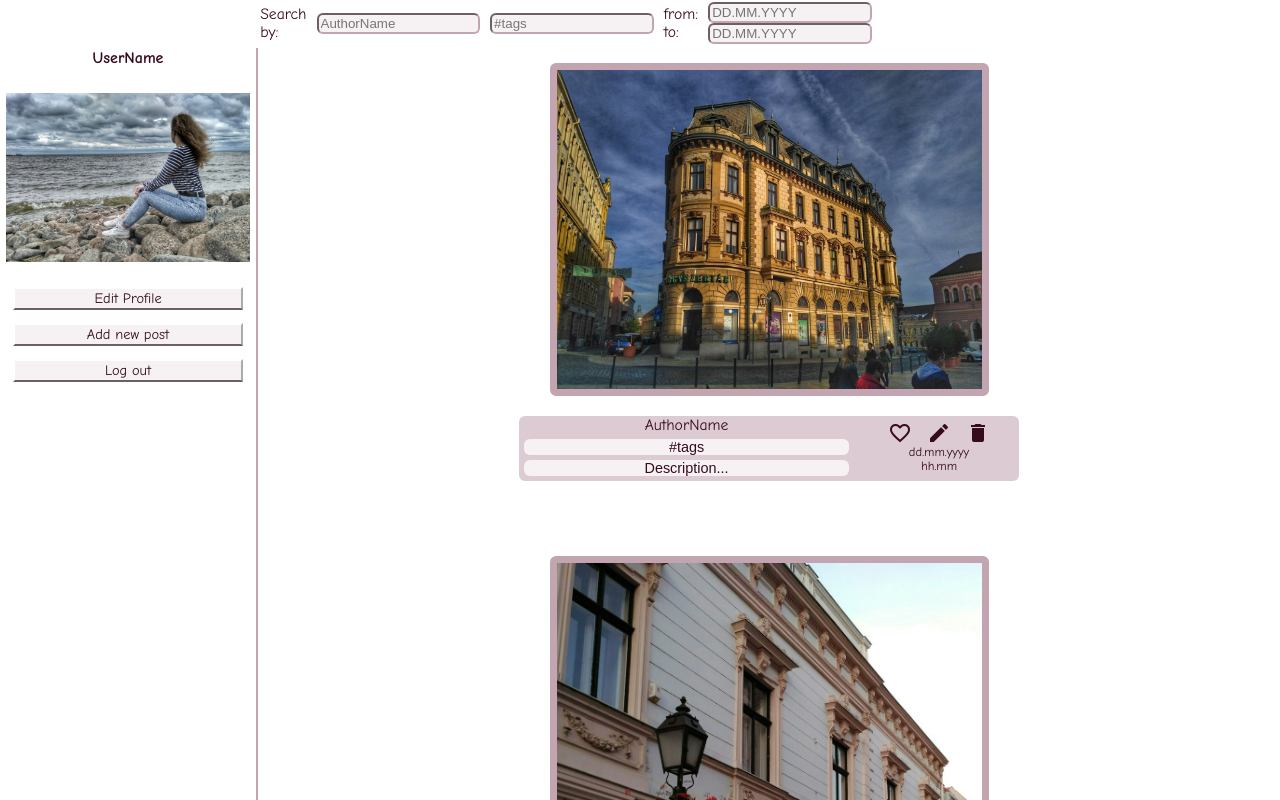
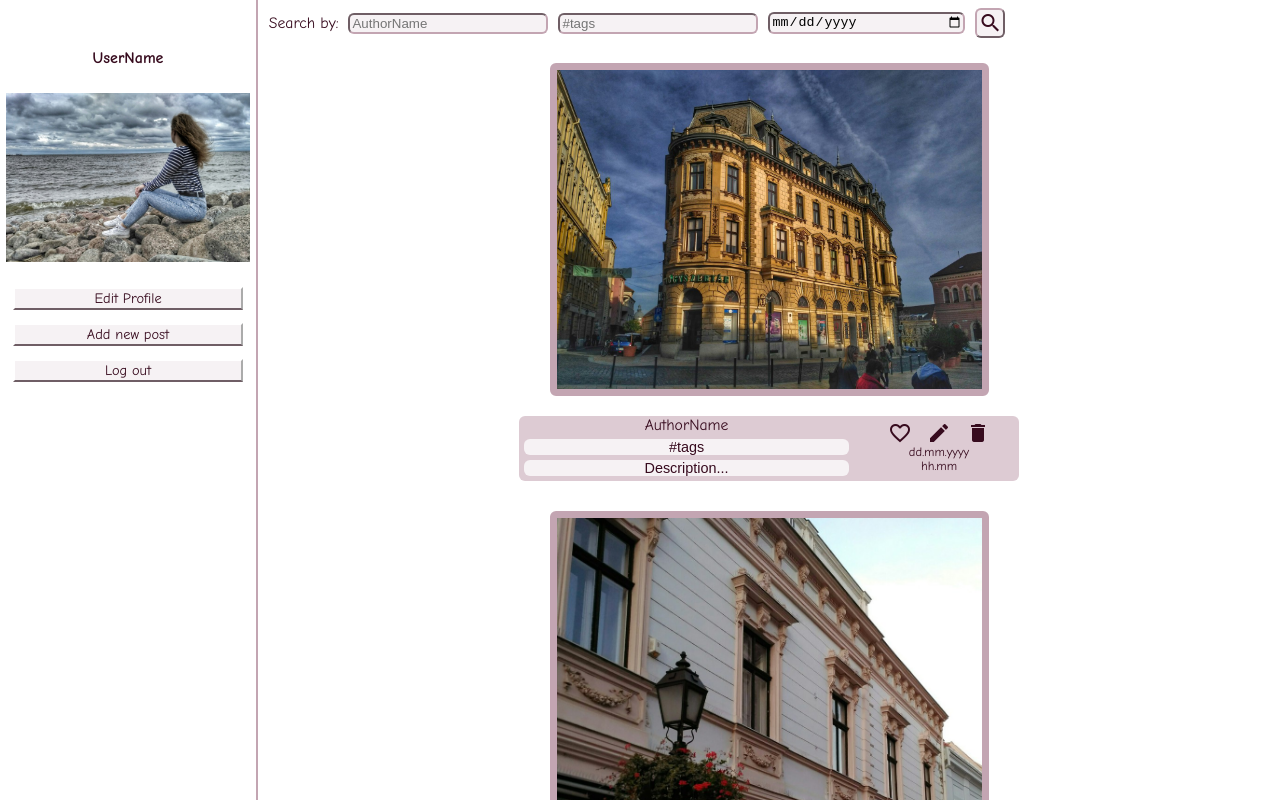
Before and after one commit to ChesnAnastasia/Project1, a plain HTML site: page task3/index.html in a window 1280 px wide. Shown: the part 67-867 px from the top of the page. Drawn offline with Linux system fonts and the light colour scheme.

Commit message:
add buttom for search

```diff
--- a/task3/index.html
+++ b/task3/index.html
@@ -29,14 +29,10 @@
                 <p class="search">Search by:</p>
                 <input type="text" placeholder="AuthorName" class=filter>
                 <input type="text" placeholder="#tags" class=filter>
-                <div class="from-to">
-                    <p class="from">from:</p>
-                    <p class="to">to:</p>
-                </div>
-                <div class="from-to-input">
-                    <input type="text" placeholder="DD.MM.YYYY" class=filter>
-                    <input type="text" placeholder="DD.MM.YYYY" class=filter>
-                </div>
+                <input type=date placeholder="DD.MM.YYYY" class=filter>
+                <button class="bsearch">
+                    <i class="search-icon material-icons">search</i>
+                </button>
             </div>
             <div class="Tape">
                 <div class="post">
--- a/task3/styles.css
+++ b/task3/styles.css
@@ -1,7 +1,7 @@
-body {
+html,body {
     display: flex;
     flex-direction: column;
-    justify-content: space-between;
+    //justify-content: space-between;
     margin: 0;
 }
 
@@ -71,18 +71,24 @@ footer {
 
 main {
     display: flex;
+    justify-content: space-between;
+    align-items: center;
+    margin: 0;
     margin-top: 65px;
     width: 100%;
+    height: 100%;
 }
 
 .User {
     position: fixed;
     margin: 0;
+    top: 65px;
+    margin-bottom: 80px;
     width: 20%;
-    height: 100%;
     display: flex;
     flex-direction: column;
     align-items: center;
+    min-height:500px;
 }
 .user-profile {
     width: 100%;
@@ -124,11 +130,12 @@ button {
 .Tape-block {
     display: flex;
     flex-direction: column;
-    justify-content: space-between;
     width: 100%;
+    height: 100%;
     margin-left: 20%;
     align-items: center;
     border-left: 2px solid rgb(195, 165, 178);
+    min-height:500px;
 }
 
 .Filter {
@@ -136,44 +143,40 @@ button {
     display: flex;
     width: 100%;
     height: 50px;
-    margin-left: 10.5%;
-    justify-content: center;
+    left:20%;
+    top:65px;
+    margin-left:1%;
+    justify-content: flex-start;
     align-items: center;
     background-color:white;
 }
-.search {
-    margin-left: 5%;
-}
-.from-to {
-    display: flex;
-    flex-direction: column;
-    justify-content: space-between;
-    margin: 0;
-    margin-left: 10px;
-}
-.from-to-input {
-    display: flex;
-    flex-direction: column;
-    justify-content: space-between;
-    margin: 0;
-    width: 100%;
-}
 input {
-    width: 20%;
+    width: 15%;
     border-radius: 6px;
     border-color: rgb(195, 165, 178);
     margin-left: 10px;
     background-color: rgb(246, 242, 244);
     justify-content: center;
 }
+.bsearch{
+    display:flex;
+    justify-content:center;
+    border-color: rgb(195, 165, 178);
+    margin:10px;
+    width: 30px;
+    height:30px;
+    border-radius: 6px;
+}
 
 .Tape {
     display: flex;
     flex-direction: column;
+    justify-content: space-between;
     width: 100%;
     height: 100%;
-    margin-top: 50px;
     align-items: center;
+    margin-top:50px;
+    bottom:80px;
 }
 .post {
     display: flex;
@@ -183,13 +186,9 @@ input {
     align-self: center;
     justify-content: space-between;
     align-items: center;
-    margin-top: 15px;
-    margin-bottom: 60px;
-    margin-right: 5px;
-    margin-left: 5px;
+    margin: 15px 5px 15px 5px;
 }
 .post-photo {
-    display: flex;
     width: 85%;
     border: 7px solid rgb(195, 165, 178);
     border-radius: 6px;
@@ -247,9 +246,9 @@ input {
     border-color: rgb(195, 165, 178);
     background-color: rgb(233, 225, 228);
     border-radius: 6px;
-    text-align: center;
-    width: 60%;
-    margin-bottom: 20px;
+    width:60%;
+    min-width:180px;
+    margin:15px 20% 20px 20%;
 }
 
 p {
@@ -265,7 +264,8 @@ p {
     }
 
     .Filter {
-        margin-left: 0;
+        top: 65px;
+        left: 0;
         background-color: white;
     }
 
@@ -278,12 +278,8 @@ p {
         margin-top: 190px;
     }
 
-    .search {
-        margin-left: 1%;
-    }
-
     input {
-        width: 80%;
+        width: 15%;
     }
 
     main {
@@ -295,6 +291,7 @@ p {
         margin: 0;
         width: 100%;
         height: 140px;
+        min-height:0;
         margin-top: 50px;
         display: flex;
         flex-direction: row;
```
